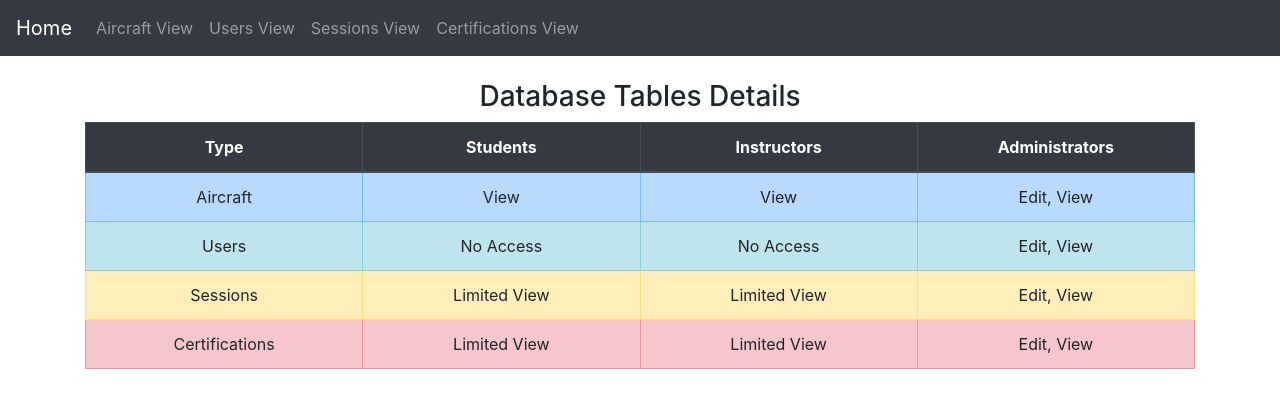
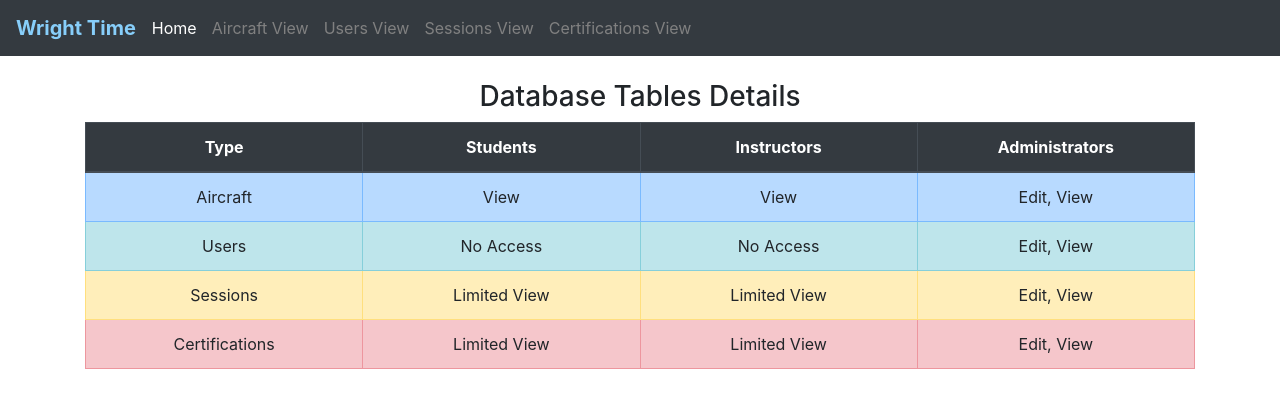
Before and after one commit to EmbodyTheLogos/wright_time, a React (Create React App) app in the folder frontend/: page / in a window 1280 px wide. Shown: the top 408 px of the page. Built offline with nearby package versions, Linux system fonts and the light colour scheme.

Commit message:
refactored navbar into component

```diff
--- a/frontend/src/components/AddAircraftComponent.js
+++ b/frontend/src/components/AddAircraftComponent.js
@@ -2,6 +2,7 @@ import React from 'react';
 import AircraftService from '../services/AircraftService';
 import {Button, Container, Form, Nav, Navbar} from 'react-bootstrap'
 import Center from 'react-center';
+import AdministratorNavbar from "./AdministratorNavbar";
 
 class AddAircraftComponent extends React.Component {
 
@@ -93,15 +94,7 @@ class AddAircraftComponent extends React.Component {
     render() {
         return (
             <div>
-                <Navbar bg="dark" variant="dark" expand="lg">
-                    <Navbar.Brand href="/">Home</Navbar.Brand>
-                    <Nav className="mr-auto">
-                        <Nav.Link href="/aircraft">Aircraft View</Nav.Link>
-                        <Nav.Link href="/users">Users View</Nav.Link>
-                        <Nav.Link href="/sessions">Sessions View</Nav.Link>
-                        <Nav.Link href="/certifications">Certifications View</Nav.Link>
-                    </Nav>
-                </Navbar>
+                <AdministratorNavbar/>
                 <br/>
 
                 {this.state.errorMessage && <h3>{this.state.errorMessage}</h3>}
--- a/frontend/src/components/AddCertificationComponent.js
+++ b/frontend/src/components/AddCertificationComponent.js
@@ -5,6 +5,7 @@ import Center from "react-center";
 
 import DatePicker from "react-datepicker";
 import "react-datepicker/dist/react-datepicker.css";
+import AdministratorNavbar from "./AdministratorNavbar";
 
 class AddCertificationComponent extends React.Component {
 
@@ -98,15 +99,7 @@ class AddCertificationComponent extends React.Component {
     render (){
         return (
             <div>
-                <Navbar bg="dark" variant="dark" expand="lg">
-                    <Navbar.Brand href="/">Home</Navbar.Brand>
-                    <Nav className="mr-auto">
-                        <Nav.Link href="/aircraft">Aircraft View</Nav.Link>
-                        <Nav.Link href="/users">Users View</Nav.Link>
-                        <Nav.Link href="/sessions">Sessions View</Nav.Link>
-                        <Nav.Link href="/certifications">Certifications View</Nav.Link>
-                    </Nav>
-                </Navbar>
+                <AdministratorNavbar/>
                 <br/>
 
                 {this.state.errorMessage && <h3>{this.state.errorMessage}</h3>}
--- a/frontend/src/components/AddSessionComponent.js
+++ b/frontend/src/components/AddSessionComponent.js
@@ -5,6 +5,7 @@ import {Button, Container, Form, Nav, Navbar} from 'react-bootstrap'
 import DatePicker from "react-datepicker";
 import "react-datepicker/dist/react-datepicker.css";
 import Center from "react-center";
+import AdministratorNavbar from "./AdministratorNavbar";
 
 class AddSessionComponent extends React.Component {
 
@@ -121,15 +122,7 @@ class AddSessionComponent extends React.Component {
     render (){
         return (
             <div>
-                <Navbar bg="dark" variant="dark" expand="lg">
-                    <Navbar.Brand href="/">Home</Navbar.Brand>
-                    <Nav className="mr-auto">
-                        <Nav.Link href="/aircraft">Aircraft View</Nav.Link>
-                        <Nav.Link href="/users">Users View</Nav.Link>
-                        <Nav.Link href="/sessions">Sessions View</Nav.Link>
-                        <Nav.Link href="/certifications">Certifications View</Nav.Link>
-                    </Nav>
-                </Navbar>
+                <AdministratorNavbar/>
                 <br/>
 
                 {this.state.errorMessage && <h3>{this.state.errorMessage}</h3>}
--- a/frontend/src/components/AddUserComponent.js
+++ b/frontend/src/components/AddUserComponent.js
@@ -5,6 +5,7 @@ import {Button, Container, Form, Nav, Navbar} from 'react-bootstrap'
 import DatePicker from "react-datepicker";
 import "react-datepicker/dist/react-datepicker.css";
 import Center from "react-center";
+import AdministratorNavbar from "./AdministratorNavbar";
 
 class AddUserComponent extends React.Component {
 
@@ -110,15 +111,7 @@ class AddUserComponent extends React.Component {
     render (){
         return (
             <div>
-                <Navbar bg="dark" variant="dark" expand="lg">
-                    <Navbar.Brand href="/">Home</Navbar.Brand>
-                    <Nav className="mr-auto">
-                        <Nav.Link href="/aircraft">Aircraft View</Nav.Link>
-                        <Nav.Link href="/users">Users View</Nav.Link>
-                        <Nav.Link href="/sessions">Sessions View</Nav.Link>
-                        <Nav.Link href="/certifications">Certifications View</Nav.Link>
-                    </Nav>
-                </Navbar>
+                <AdministratorNavbar/>
                 <br/>
 
                 {this.state.errorMessage && <h3>{this.state.errorMessage}</h3>}
--- /dev/null
+++ b/frontend/src/components/AdministratorNavbar.js
@@ -0,0 +1,30 @@
+import React from 'react';
+import {NavLink} from "react-router-dom";
+import {Nav, Navbar} from 'react-bootstrap'
+
+class AdministratorNavbar extends React.Component {
+
+    render() {
+        return (
+            <div>
+                <Navbar bg="dark" variant="dark" expand="lg">
+                    <Navbar.Brand style={{fontWeight:"bold", color:"LightSkyBlue"}}>Wright Time</Navbar.Brand>
+                    <Nav className="mr-auto">
+                        <NavLink exact to="/" style={{marginRight: '15px', color:"grey"}}
+                                 activeStyle={{marginRight: '15px', color:"white"}}>Home</NavLink>
+                        <NavLink to="/aircraft" style={{marginRight: '15px', color:"grey"}}
+                                 activeStyle={{marginRight: '15px', color:"white"}}>Aircraft View</NavLink>
+                        <NavLink to="/users" style={{marginRight: '15px', color:"grey"}}
+                                 activeStyle={{marginRight: '15px', color:"white"}}>Users View</NavLink>
+                        <NavLink to="/sessions" style={{marginRight: '15px', color:"grey"}}
+                                 activeStyle={{marginRight: '15px', color:"white"}}>Sessions View</NavLink>
+                        <NavLink to="/certifications" style={{marginRight: '15px', color:"grey"}}
+                                 activeStyle={{marginRight: '15px', color:"white"}}>Certifications View</NavLink>
+                    </Nav>
+                </Navbar>
+            </div>
+        )
+    }
+}
+
+export default AdministratorNavbar
--- a/frontend/src/components/AircraftComponent.js
+++ b/frontend/src/components/AircraftComponent.js
@@ -2,6 +2,7 @@ import React from 'react';
 import AircraftService from '../services/AircraftService';
 import {Link} from "react-router-dom";
 import {Nav, Navbar} from 'react-bootstrap'
+import AdministratorNavbar from "./AdministratorNavbar";
 
 class AircraftComponent extends React.Component {
 
@@ -21,15 +22,7 @@ class AircraftComponent extends React.Component {
     render (){
         return (
             <div>
-                <Navbar bg="dark" variant="dark" expand="lg">
-                    <Navbar.Brand href="/">Home</Navbar.Brand>
-                    <Nav className="mr-auto">
-                        <Nav.Link href="/aircraft">Aircraft View</Nav.Link>
-                        <Nav.Link href="/users">Users View</Nav.Link>
-                        <Nav.Link href="/sessions">Sessions View</Nav.Link>
-                        <Nav.Link href="/certifications">Certifications View</Nav.Link>
-                    </Nav>
-                </Navbar>
+                <AdministratorNavbar/>
 
                 <h1>Aircraft List</h1>
                 <div className="container mt-4">
--- a/frontend/src/components/CertificationComponent.js
+++ b/frontend/src/components/CertificationComponent.js
@@ -2,6 +2,7 @@ import React from 'react';
 import CertificationService from '../services/CertificationService';
 import {Link} from "react-router-dom";
 import {Nav, Navbar} from 'react-bootstrap'
+import AdministratorNavbar from "./AdministratorNavbar";
 
 class CertificationComponent extends React.Component {
 
@@ -21,15 +22,7 @@ class CertificationComponent extends React.Component {
     render (){
         return (
             <div>
-                <Navbar bg="dark" variant="dark" expand="lg">
-                    <Navbar.Brand href="/">Home</Navbar.Brand>
-                    <Nav className="mr-auto">
-                        <Nav.Link href="/aircraft">Aircraft View</Nav.Link>
-                        <Nav.Link href="/users">Users View</Nav.Link>
-                        <Nav.Link href="/sessions">Sessions View</Nav.Link>
-                        <Nav.Link href="/certifications">Certifications View</Nav.Link>
-                    </Nav>
-                </Navbar>
+                <AdministratorNavbar/>
 
                 <h1>Certification List</h1>
                 <div className="container mt-4">
--- a/frontend/src/components/HomeComponent.js
+++ b/frontend/src/components/HomeComponent.js
@@ -1,6 +1,7 @@
 import React from 'react';
 import {Link} from "react-router-dom";
 import {Nav, Navbar} from 'react-bootstrap'
+import AdministratorNavbar from "./AdministratorNavbar";
 
 class HomeComponent extends React.Component {
 
@@ -15,15 +16,7 @@ class HomeComponent extends React.Component {
     render() {
         return (
             <div>
-                <Navbar bg="dark" variant="dark" expand="lg">
-                    <Navbar.Brand href="/">Home</Navbar.Brand>
-                    <Nav className="mr-auto">
-                        <Nav.Link href="/aircraft">Aircraft View</Nav.Link>
-                        <Nav.Link href="/users">Users View</Nav.Link>
-                        <Nav.Link href="/sessions">Sessions View</Nav.Link>
-                        <Nav.Link href="/certifications">Certifications View</Nav.Link>
-                    </Nav>
-                </Navbar>
+                <AdministratorNavbar/>
 
                 <div className="container mt-4">
                     <h3>Database Tables Details</h3>
--- a/frontend/src/components/SessionComponent.js
+++ b/frontend/src/components/SessionComponent.js
@@ -2,6 +2,7 @@ import React from 'react';
 import SessionService from '../services/SessionService';
 import {Link} from "react-router-dom";
 import {Nav, Navbar} from 'react-bootstrap'
+import AdministratorNavbar from "./AdministratorNavbar";
 
 class SessionComponent extends React.Component {
 
@@ -21,15 +22,7 @@ class SessionComponent extends React.Component {
     render (){
         return (
             <div>
-                <Navbar bg="dark" variant="dark" expand="lg">
-                    <Navbar.Brand href="/">Home</Navbar.Brand>
-                    <Nav className="mr-auto">
-                        <Nav.Link href="/aircraft">Aircraft View</Nav.Link>
-                        <Nav.Link href="/users">Users View</Nav.Link>
-                        <Nav.Link href="/sessions">Sessions View</Nav.Link>
-                        <Nav.Link href="/certifications">Certifications View</Nav.Link>
-                    </Nav>
-                </Navbar>
+                <AdministratorNavbar/>
 
                 <h1>Session List</h1>
                 <div className="container mt-4">
--- a/frontend/src/components/UserComponent.js
+++ b/frontend/src/components/UserComponent.js
@@ -2,6 +2,7 @@ import React from 'react';
 import UserService from '../services/UserService';
 import {Link} from "react-router-dom";
 import {Nav, Navbar} from 'react-bootstrap'
+import AdministratorNavbar from "./AdministratorNavbar";
 
 
 class UserComponent extends React.Component {
@@ -22,15 +23,7 @@ class UserComponent extends React.Component {
     render (){
         return (
             <div>
-                <Navbar bg="dark" variant="dark" expand="lg">
-                    <Navbar.Brand href="/">Home</Navbar.Brand>
-                    <Nav className="mr-auto">
-                        <Nav.Link href="/aircraft">Aircraft View</Nav.Link>
-                        <Nav.Link href="/users">Users View</Nav.Link>
-                        <Nav.Link href="/sessions">Sessions View</Nav.Link>
-                        <Nav.Link href="/certifications">Certifications View</Nav.Link>
-                    </Nav>
-                </Navbar>
+                <AdministratorNavbar/>
 
                 <h1>User List</h1>
                 <div className="container mt-4">
```
